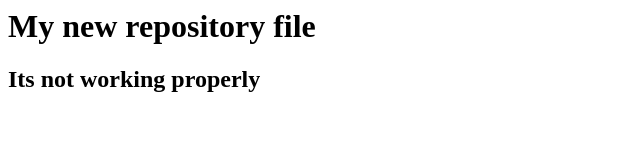
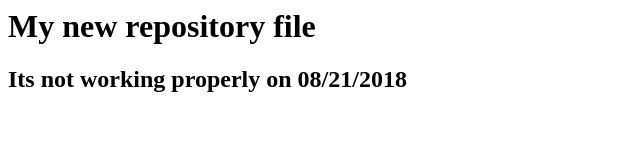
Before and after one commit to JulioHofmann/JulioHofmann.github.io, a plain HTML site: page index.html in a window 1280 px wide. Shown: the whole page, without its empty margins (0-640 px from the left). Drawn offline with Linux system fonts and the light colour scheme.

Commit message:
updating

```diff
--- a/index.html
+++ b/index.html
@@ -1,3 +1,3 @@
 <h1>My new repository file</h1>
 
-<h2> Its not working properly </h2>
+<h2> Its not working properly on 08/21/2018</h2>
```
